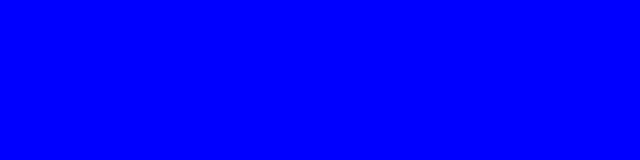
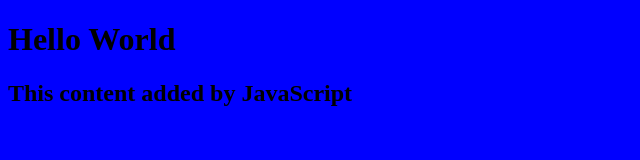
Before and after one commit to FobbyTeko/my-personal-website, a plain HTML site: page index.html in a window 1280 px wide. Shown: the whole page, without its empty margins (0-640 px from the left). Drawn offline with Linux system fonts and the light colour scheme.

Commit message:
Testing JS

```diff
--- a/index.html
+++ b/index.html
@@ -7,6 +7,7 @@
     <title>Tiri's Personal Website</title>
 </head>
 <body>
-
+    <h1>Hello World</h1>
+    <script src="script.js"></script>
 </body>
 </html>
--- /dev/null
+++ b/script.js
@@ -0,0 +1,3 @@
+const h2 = document.createElement("h2");
+h2.textContent = "This content added by JavaScript";
+document.querySelector("body").appendChild(h2);
```
